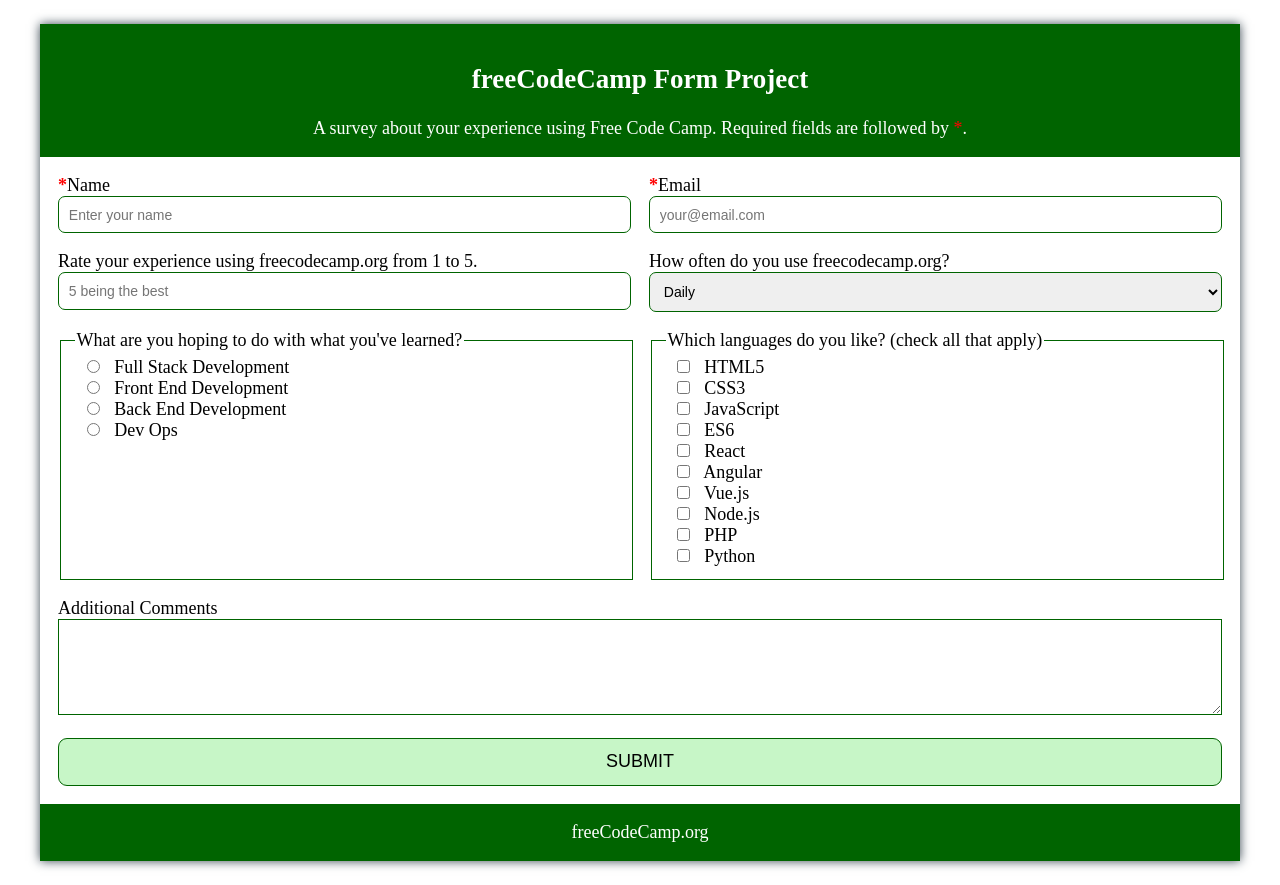
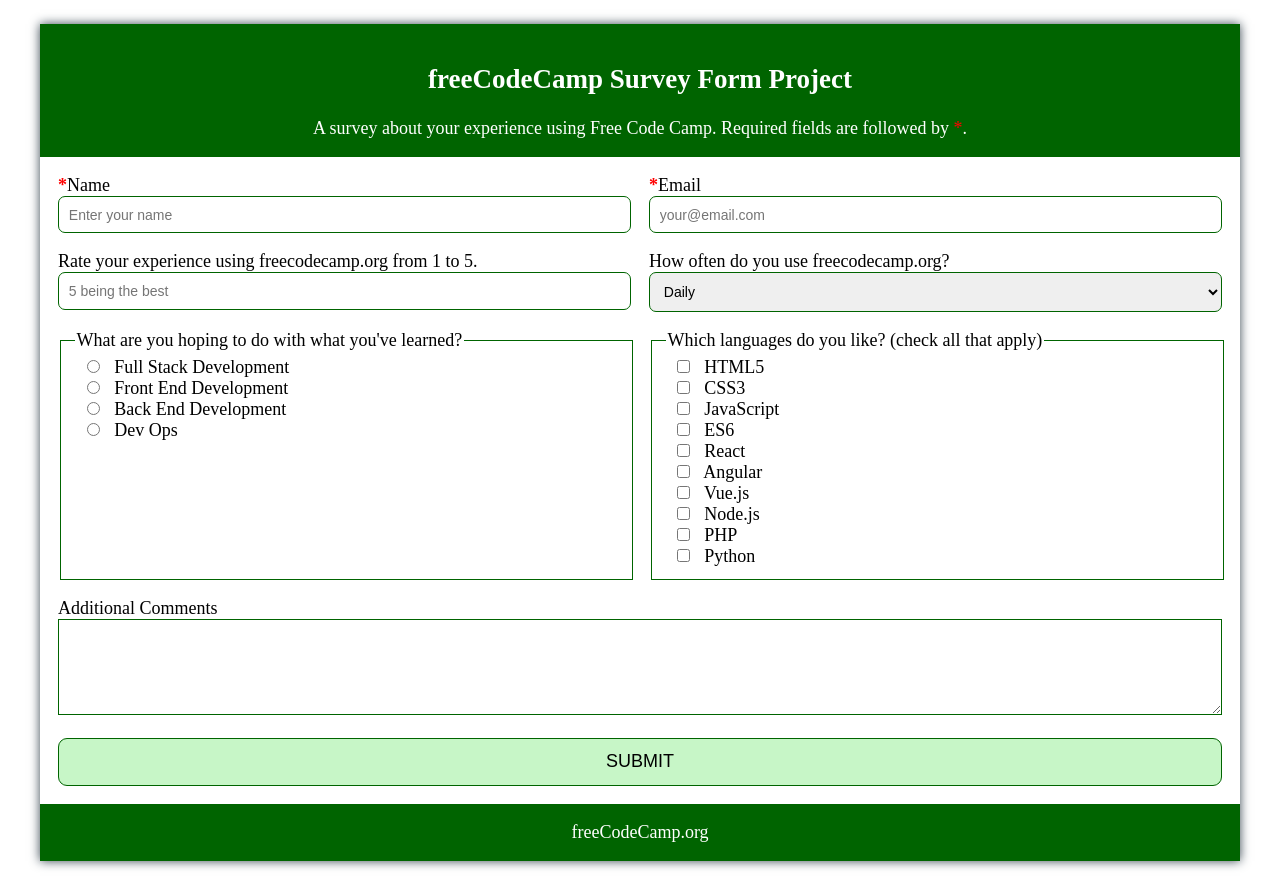
Before and after one commit to paladinesdragon/freeCodeCamp-Survey-Form, a plain HTML site: page index.html in a window 1280 px wide. Drawn offline with Linux system fonts and the light colour scheme.

Commit message:
changed h1

```diff
--- a/index.html
+++ b/index.html
@@ -10,7 +10,7 @@
 <body>
     <section class="container">
         <header>
-            <h1 id="title">freeCodeCamp Form Project</h1>
+            <h1 id="title">freeCodeCamp Survey Form Project</h1>
             <p id="description">A survey about your experience using Free Code Camp. Required fields are followed by <abbr title="required">*</abbr>.</p>
         </header>
         <main class="wrapper">
```
